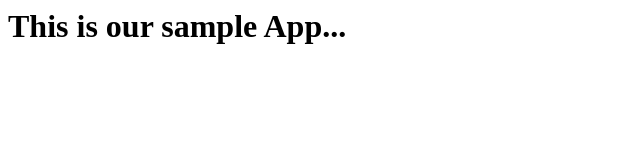
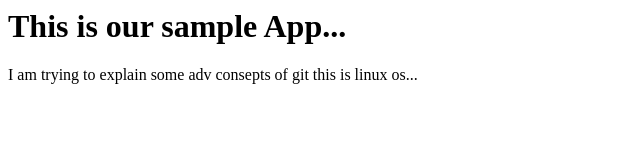
Before and after one commit to Pujaholekar/devops123, a plain HTML site: page index.html in a window 1280 px wide. Shown: the whole page, without its empty margins (0-640 px from the left). Drawn offline with Linux system fonts and the light colour scheme.

Commit message:
add paragraph to index on linux

```diff
--- a/index.html
+++ b/index.html
@@ -1 +1,2 @@
 <h1>This is our sample App...</h1>
+<p>I am trying to explain some adv consepts of git this is linux os...
```
